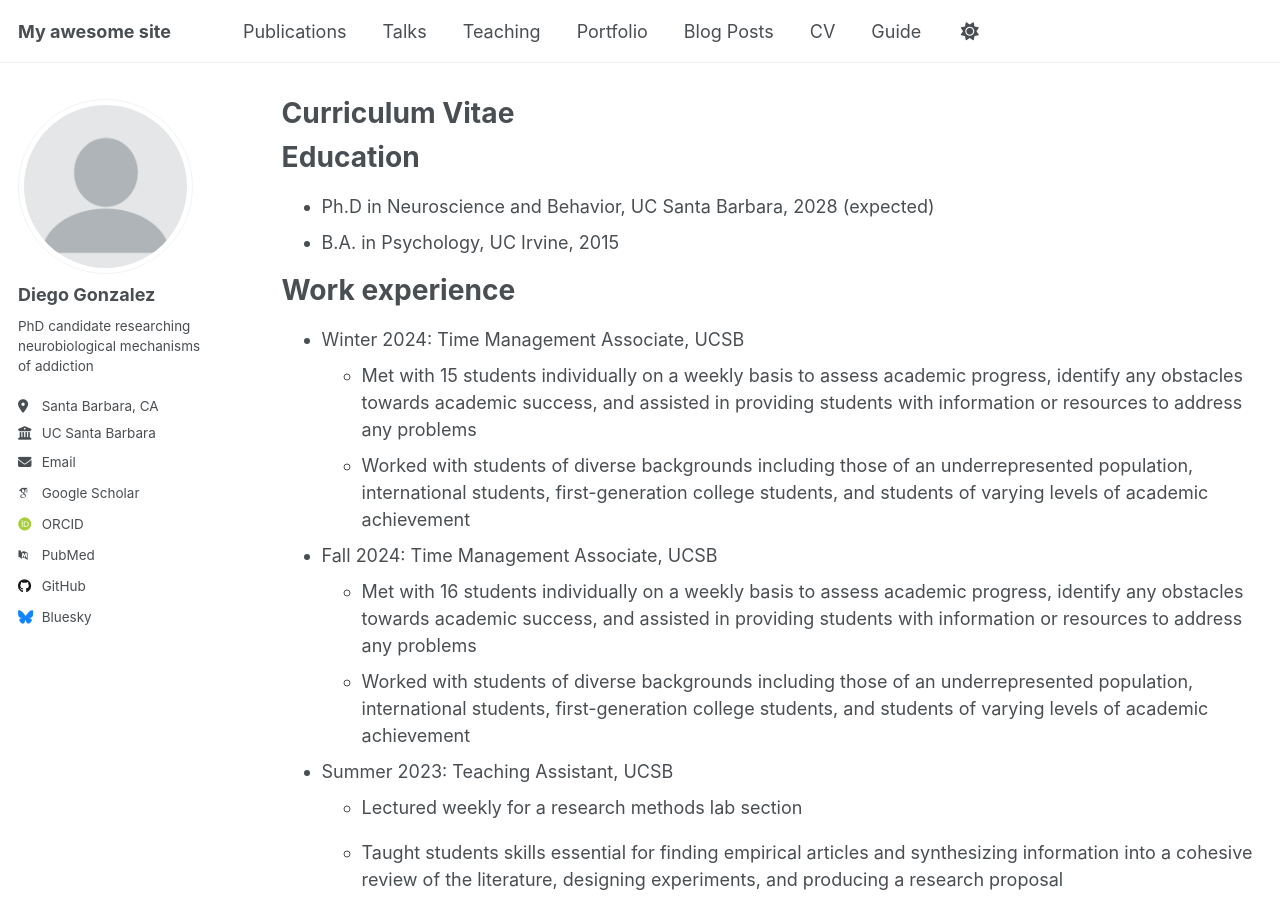
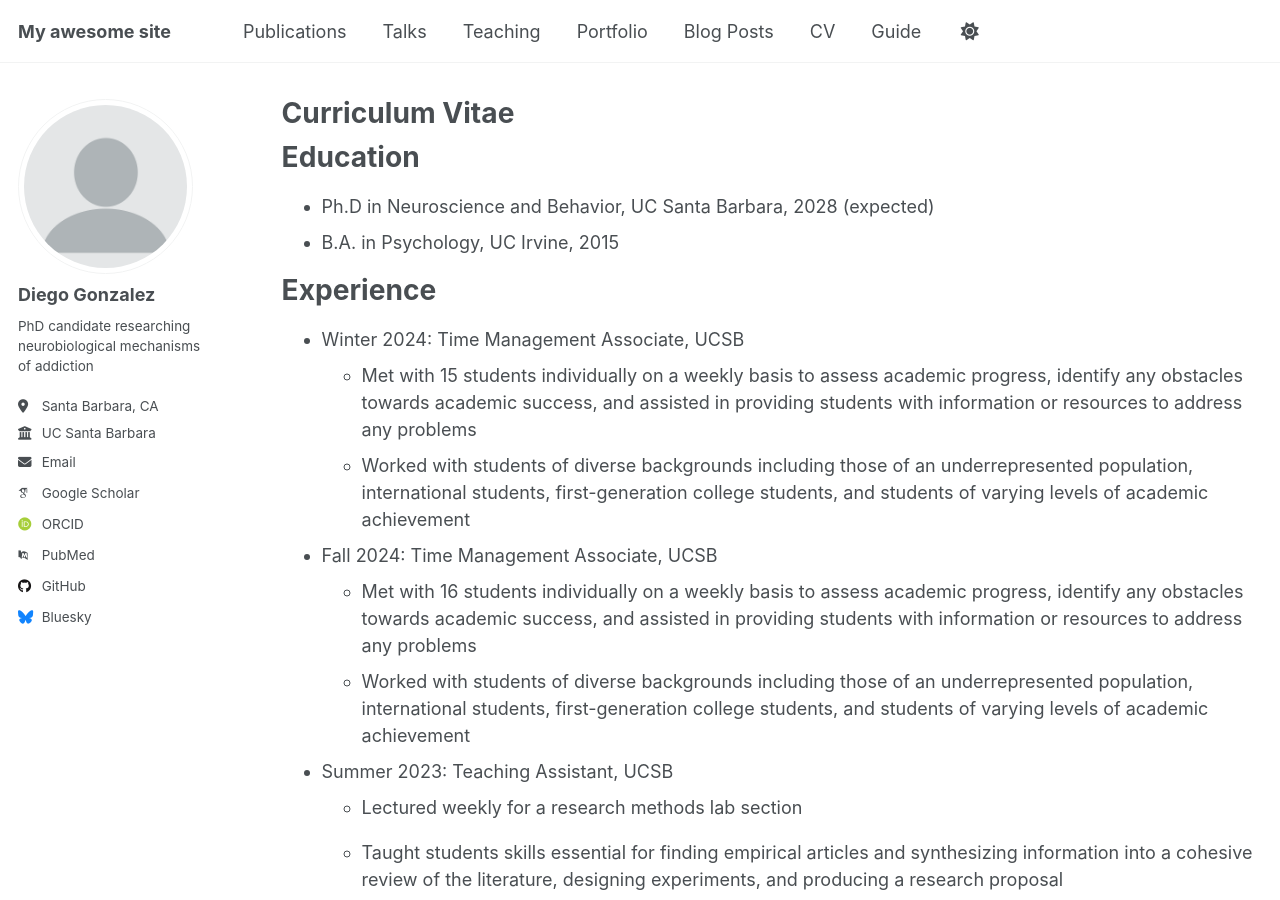
Before and after one commit to djgonzalezucsb/djgonzalezucsb, a Jekyll site: the page built from _pages/cv.md, in a window 1280 px wide and 900 px high. Built offline with Jekyll 4.4.1, drawn with Linux system fonts in a browser that asks for light colours; some web fonts are replaced; some of the changed text lies outside the part shown.

Commit message:
Update cv.md

```diff
--- a/_pages/cv.md
+++ b/_pages/cv.md
@@ -14,7 +14,7 @@ Education
 * Ph.D in Neuroscience and Behavior, UC Santa Barbara, 2028 (expected)
 * B.A. in Psychology, UC Irvine, 2015
 
-Work experience
+Experience
 ======
 * Winter 2024: Time Management Associate, UCSB
   * Met with 15 students individually on a weekly basis to assess academic progress, identify any obstacles towards academic success, and assisted in providing students with  information or resources to address any problems
@@ -61,7 +61,6 @@ Teaching
     {% include archive-single-cv.html %}
   {% endfor %}</ul>
 
-Service and leadership
+Mentorship
 ======
 * Currently signed in to 43 different slack teams
-<object data="/djgonzalezucsb.github.io/files/SampleSyllabus.pdf" width="1000" height="1000" type='application/pdf'/>
```
